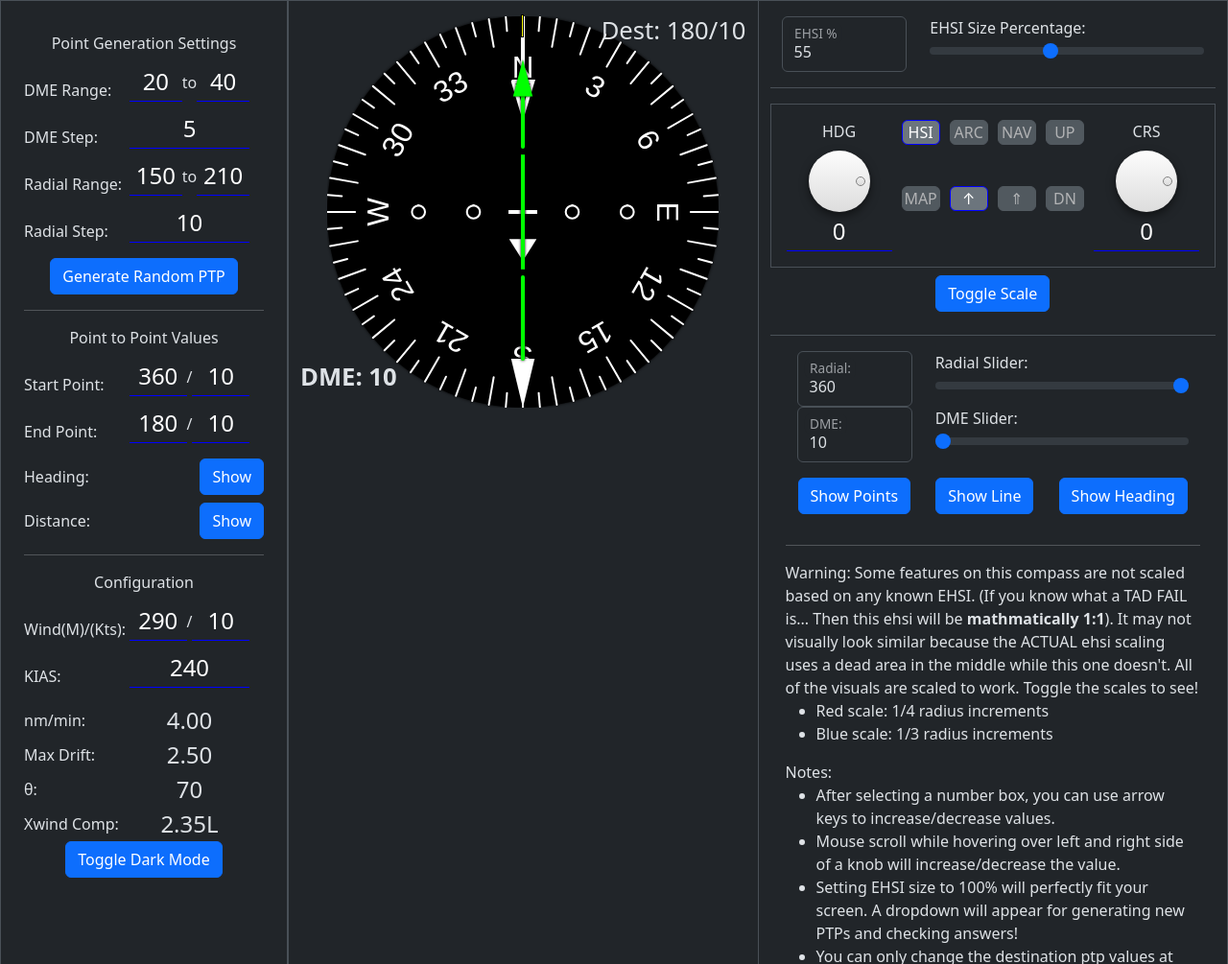
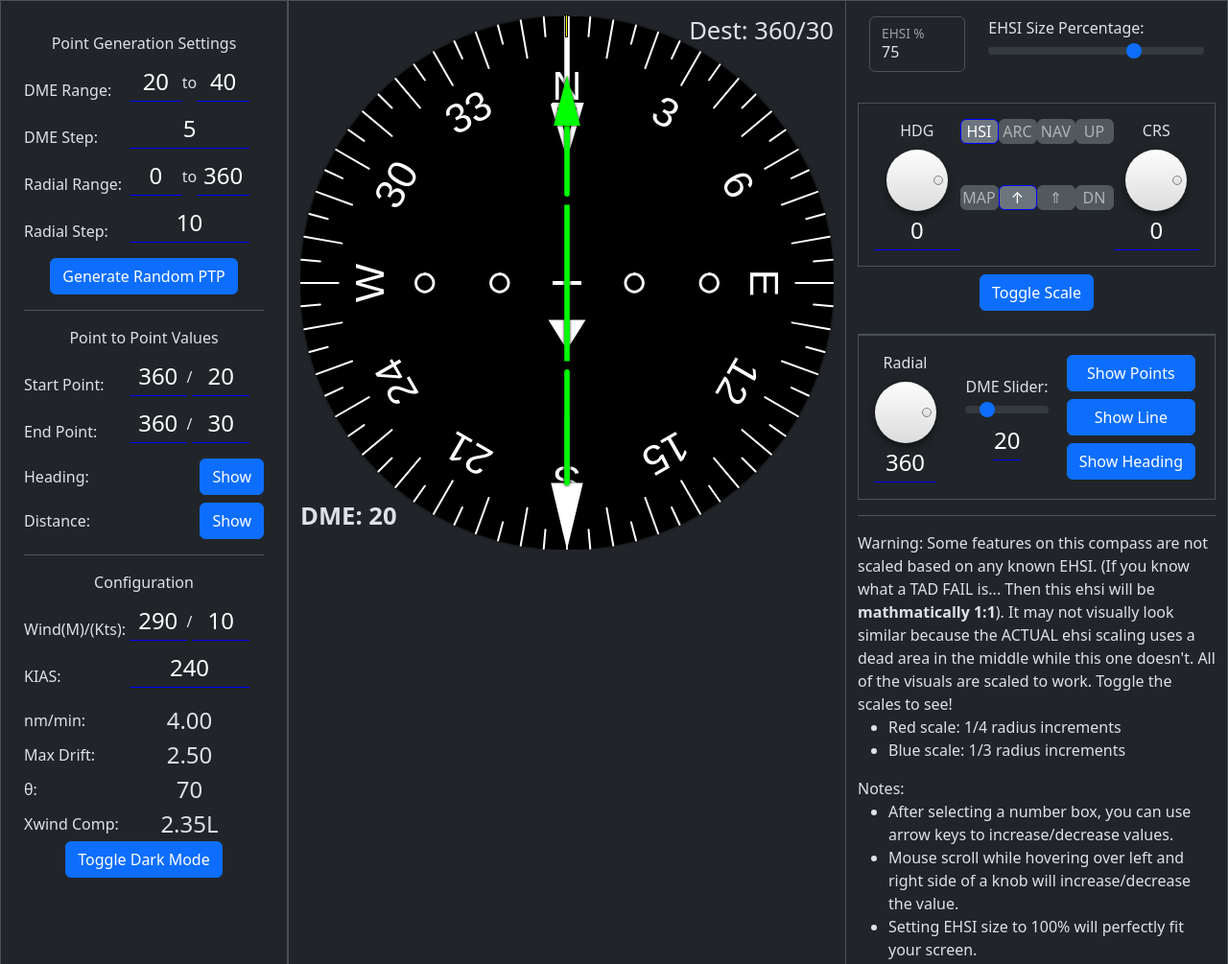
Before and after one commit to ryannitz/ryannitz.github.io, a plain HTML site: page ptpgenerator.html in a window 1280 px wide. Shown: the top 1005 px of the page at 96% size. Drawn offline with nearby package versions, Linux system fonts and the light colour scheme.

Commit message:
Radial is now a knob. Major UI overhauls to right side panel

```diff
--- a/ptpgenerator.html
+++ b/ptpgenerator.html
@@ -205,7 +205,7 @@
                             </div>
 
 
-                            <div class="row mx-2 py-3 border-bottom border-top">
+                            <div class="row mx-2 py-3 border-bottom">
                                 <div id="ehsiControlPanel" class="d-flex justify-content-between border p-3">
                                     <div id="hdgCol">
                                         <p class="text-center">HDG</p>
@@ -240,46 +240,40 @@
 
 
                                 <div class="col text-center my-auto">
-                                        <!-- <button type="button" class="btn btn-primary m-2" @click="toggleCDI()">Toggle HSI</button><br> -->
                                         <button type="button" class="btn btn-primary m-2" @click="toggleScales()">Toggle Scale</button>
                                 </div>
 
                             </div>
 
-                            <div class="my-auto p-3">
-                                <div class="row my-2">
-                                    <div class="col-md-4">
-                                        <div class="form-floating">
-                                            <input type="number" class="form-control" @input="createCustomPtP()" v-model="orig.radial" placeholder="180" step="1" min="0" max="360">
-                                            <label>Radial:</label>
+                            <div class="my-auto">
+
+
+                                <div class="d-flex justify-content-between border p-3">
+                                    <div class="me-3">
+                                        <p class="text-center">Radial</p>
+                                        <div class="mt-2 m-auto">
+                                            <input id="radialKnob" v-model="orig.radial" @change="createCustomPtP()" step="1" min="-36000000" max="36000000" name="position-css-knob" type="range" data-indicator-auto-position="true" data-indicator-radius="22" />
                                         </div>
+                                        <input type="number" id="radialInput" class="sidebar-input" @input="createCustomPtP()" v-model="orig.radial" :placeholder="orig.radial" step="1" min="0" max="360">
                                     </div>
-                                    <div class="col-md-8">
-                                            <label>Radial Slider:</label>
-                                            <input type="range" class="form-range" @input="createCustomPtP()" v-model="orig.radial" placeholder="180" step="1" min="0" max="360" >
+                                    <div class="flex-fill align-self-center">
+                                        <div class="w-75 m-auto">
+                                            <label>DME Slider:</label>
+                                            <input type="range" class="form-range" @input="createCustomPtP()" v-model="orig.dme" :placeholder="orig.dme" step="1" min="0">
+                                        </div>
+                                        <div class="form-floating w-25 m-auto">
+                                            <input type="number" class="sidebar-input" @input="createCustomPtP()" v-model="orig.dme" :placeholder="orig.dme" step="1" min="0">
+                                        </div>
 
-                                        <!-- <input id="courseKnob" v-model="courseInput" @input="rotateCDI()" step="1" min="0" max="360" :disabled="!cdiShown" name="position-css-knob" type="range" data-indicator-auto-position="true" data-indicator-radius="22" /> -->
+                                    </div>
+                                    <div class="d-flex flex-column" style="white-space: nowrap;">
+                                        <button type="button" class="btn btn-primary m-1" @click="pointsShown = !pointsShown; draw()">{{pointsShown? "Hide":"Show"}} Points</button>
+                                        <button type="button" class="btn btn-primary m-1" @click="ptpLineShown = !ptpLineShown; draw()">{{ptpLineShown? "Hide":"Show"}} Line</button>
+                                        <button type="button" class="btn btn-primary m-1" @click="roughHeadingShown = !roughHeadingShown; draw()">{{roughHeadingShown? "Hide":"Show"}} Heading</button>
                                     </div>
                                 </div>
-                                <div class="row my-2">
-                                    <div class="col-md-4">
-                                        <div class="form-floating">
-                                            <input type="number" class="form-control" @input="createCustomPtP()" v-model="orig.dme" placeholder="10" step="1" min="0">
-                                            <label>DME:</label>
-                                        </div>
-                                    </div>
-                                    <div class="col-md-8">
-                                            <label>DME Slider:</label>
-                                            <input type="range" class="form-range" @input="createCustomPtP()" v-model="orig.dme" placeholder="10" step="1" :min="dmeMin" :max="dmeMax">
 
-                                        <!-- <input id="courseKnob" v-model="courseInput" @input="rotateCDI()" step="1" min="0" max="360" :disabled="!cdiShown" name="position-css-knob" type="range" data-indicator-auto-position="true" data-indicator-radius="22" /> -->
-                                    </div>
-                                </div>
-                                <div class="d-flex justify-content-around">
-                                    <button type="button" class="btn btn-primary my-3 mx-1" @click="pointsShown = !pointsShown; draw()">{{pointsShown? "Hide":"Show"}} Points</button>
-                                    <button type="button" class="btn btn-primary my-3 mx-1" @click="ptpLineShown = !ptpLineShown; draw()">{{ptpLineShown? "Hide":"Show"}} Line</button>
-                                    <button type="button" class="btn btn-primary my-3 mx-1" @click="roughHeadingShown = !roughHeadingShown; draw()">{{roughHeadingShown? "Hide":"Show"}} Heading</button>
-                                </div>
+
                                 <hr>
                                 <div>
                                     <p>Warning: Some features on this compass are not scaled based on any known EHSI. (If you know what a TAD FAIL is... Then this ehsi will be <b>mathmatically 1:1</b>). It may not visually look similar because the ACTUAL ehsi scaling uses a dead area in the middle while this one doesn't. All of the visuals are scaled to work. Toggle the scales to see!</p>
@@ -291,7 +285,7 @@
                                     <ul>
                                         <li>After selecting a number box, you can use arrow keys to increase/decrease values.</li>
                                         <li>Mouse scroll while hovering over left and right side of a knob will increase/decrease the value.</li>
-                                        <li>Setting EHSI size to 100% will perfectly fit your screen. A dropdown will appear for generating new PTPs and checking answers!</li>
+                                        <li>Setting EHSI size to 100% will perfectly fit your screen.</li>
                                         <li>You can only change the destination ptp values at the top. Too many sliders already. YOU are the one moving, not the destination ;)</li>
                                         <li>This site was primarily made to provide practice PTP values. The EHSI was just a fun coding project!</li>
                                     </ul>
@@ -319,6 +313,7 @@
         <script type="text/javascript">
             headingKnob = KnobHelper.createKnobCSS(document.getElementById('headingKnob'), 'position-css-knob')
             courseKnob = KnobHelper.createKnobCSS(document.getElementById('courseKnob'), 'position-css-knob')
+            radialKnob = KnobHelper.createKnobCSS(document.getElementById('radialKnob'), 'position-css-knob')
         </script>
     </body>
 </html>
--- a/ptpgenerator/ptpgenerator.js
+++ b/ptpgenerator/ptpgenerator.js
@@ -14,6 +14,7 @@
 
 var headingKnob
 var courseKnob
+var radialKnob
 
 var canvas = document.getElementById('canvas');
 var ctx = canvas.getContext('2d');
@@ -32,7 +33,7 @@ var app = new Vue({
         screenSizeWarningAccepted: false,
 
         //EHSI
-        canvasHeightPercentage: 55,
+        canvasHeightPercentage: 75,
 
         scalesShown: false,
         cdiShown: true,
@@ -48,8 +49,8 @@ var app = new Vue({
         dmeStep: 5,
 
         radialStep: 10,
-        radialStart: 150,
-        radialEnd: 210,
+        radialStart: 0,
+        radialEnd: 360,
 
         headingInput: 0,
         courseInput: 0,
@@ -66,15 +67,15 @@ var app = new Vue({
         distance: 0,
         orig: {
             radial:360,
-            dme:10,
+            dme:20,
             getRadian(){
                 return this.radial*Math.PI/180
             },
             coords: [],
         },
         dest: {
-            radial:180,
-            dme:10,
+            radial:360,
+            dme:30,
             getRadian(){
                 return this.radial*Math.PI/180
             },
@@ -216,11 +217,11 @@ var app = new Vue({
         drawPoints(){
             var scale = this.getPtPscale();
             if(this.orig.dme == scale){
-                this.orig.coords = this.drawPoint(this.orig.radial, 1, "");
-                this.dest.coords = this.drawPoint(this.dest.radial, this.dest.dme/this.orig.dme, "");
+                this.orig.coords = this.drawPoint(this.orig.radial, 1, "A");
+                this.dest.coords = this.drawPoint(this.dest.radial, this.dest.dme/this.orig.dme, "B");
             }else{
-                this.orig.coords = this.drawPoint(this.orig.radial, this.orig.dme/this.dest.dme, "");
-                this.dest.coords = this.drawPoint(this.dest.radial, 1, "");
+                this.orig.coords = this.drawPoint(this.orig.radial, this.orig.dme/this.dest.dme, "A");
+                this.dest.coords = this.drawPoint(this.dest.radial, 1, "B");
             }
         },
 
@@ -782,4 +783,17 @@ $(document).ready(function(){
         headingKnob.val(parseInt($(this).val()))
     })
 
+
+    $("#radialKnob").on("change", function(){
+        var newRadialVal = $("#radialKnob").val() % 360
+        if(newRadialVal < 0){
+            newRadialVal += 360
+        }
+        app.orig.radial = newRadialVal;
+    })
+    $("#radialInput, #customOriginRadial").on("input", function(){
+        $("#radialKnob").val(parseInt($(this).val()))
+        radialKnob.val(parseInt($(this).val()))
+    })
+
 });
```
